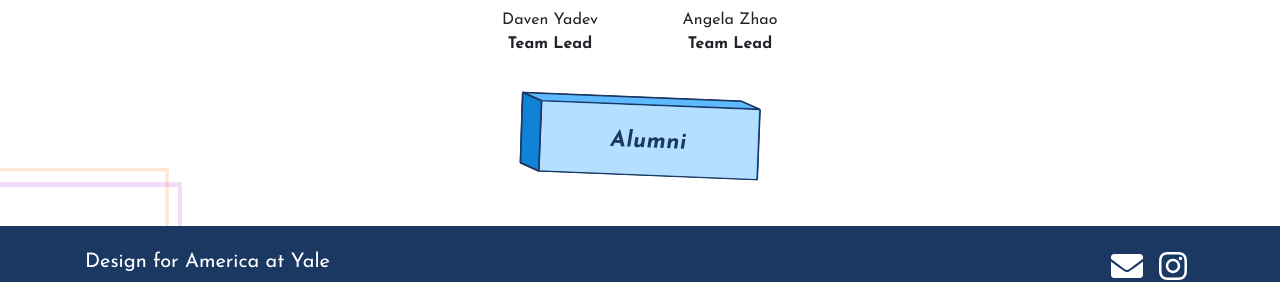
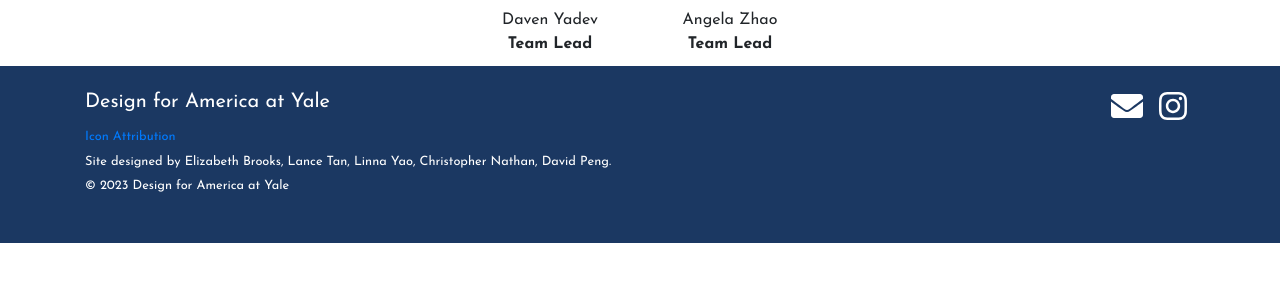
Before and after one commit to dfayale/dfayale.github.io, a React (Create React App) app: page /about in a window 1280 px wide. Shown: the part 860-1142 px from the top of the page. After the commit the page ends 1103 px from the top, so only its background shows below. Built offline with nearby package versions, Linux system fonts and the light colour scheme.

Commit message:
remove alumni section

```diff
--- a/src/pages/About.js
+++ b/src/pages/About.js
@@ -1,7 +1,6 @@
 import React from 'react'
 import CurrentBoardImage from '../img/current-board.svg'
-import AlumniImage from '../img/alumni.svg'
-import { CurrentBoard, Alumni } from '../content/content'
+import { CurrentBoard} from '../content/content'
 
 const getHeadshots = (directory) => {
   const members = []
@@ -50,13 +49,13 @@
         </div>
       </div>
       <div class="about-headshots">{getHeadshots(CurrentBoard)}</div>
-      <div class="d-flex justify-content-center">
+      {/* <div class="d-flex justify-content-center">
         <div class="brick-title title-alumni">
           <img src={AlumniImage} alt="alumni" />
           <span class="sr-only">Alumni</span>
         </div>
       </div>
-      <div class="about-headshots">{getHeadshots(Alumni)}</div>
+      <div class="about-headshots">{getHeadshots(Alumni)}</div> */}
     </div>
   )
 }
```
